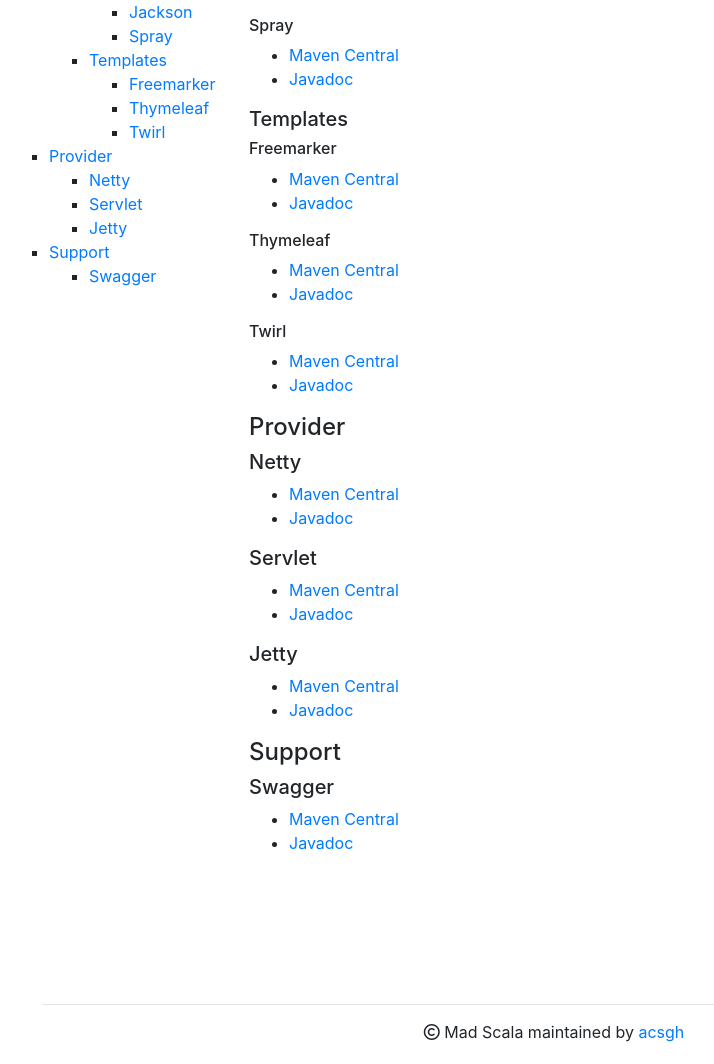
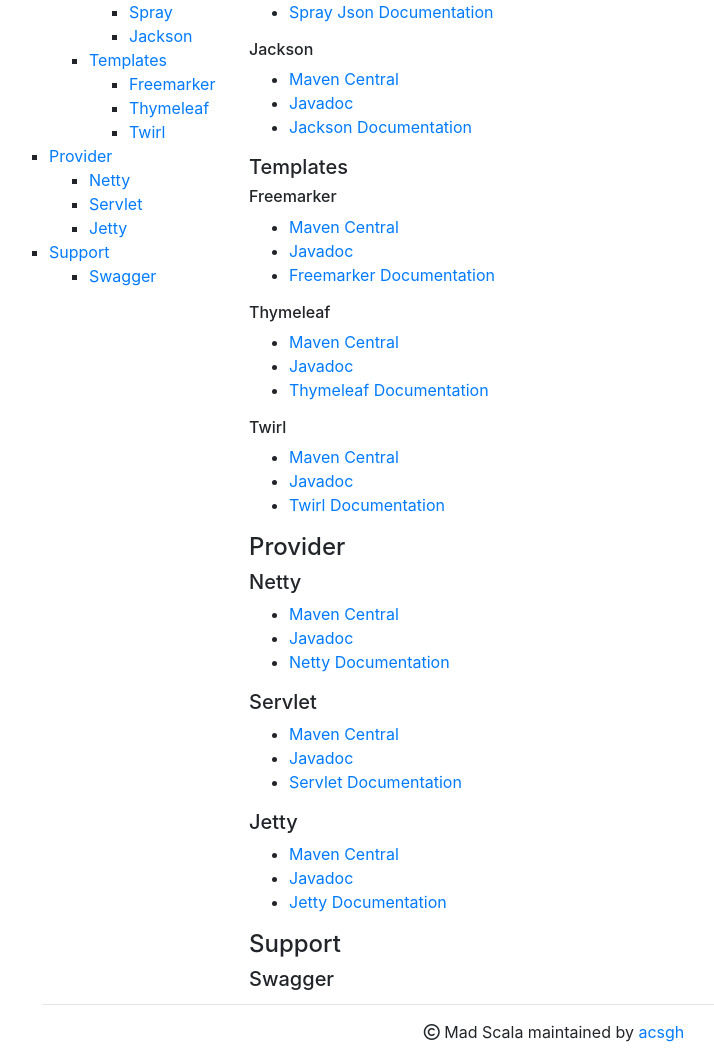
Before and after one commit to acsgh/mad-scala, a Jekyll site: the page built from docs/documentation.md, in a window 1280 px wide and 1400 px high, scrolled down 427 px. Shown: the part 336-1400 px from the top of the window, without its empty margins (86-800 px from the left). Built offline with Jekyll 4.4.1, drawn with Linux system fonts in a browser that asks for light colours; nearby versions of some CDN libraries; our own code applies the rules of GitHub Pages for plain Markdown files; some of the changed text lies outside the part shown.

Commit message:
Added useful links

```diff
--- a/docs/documentation.md
+++ b/docs/documentation.md
@@ -51,6 +51,20 @@ Contains the basic routing logic it has two submodules, one to handle only http
 #### Converters
 
 ##### JSON
+
+###### Spray
+<ul>
+<li>
+<a href="https://mvnrepository.com/artifact/com.github.acsgh.mad.scala.server.converter.json/spray_2.13/{{ site.current_version }}" target="_blank">Maven Central</a>
+</li>
+<li>
+<a href="https://javadoc.io/doc/com.github.acsgh.mad.scala.server.converter.json/spray_2.13/latest/acsgh/mad/scala/server/converter/json/spray/index.html" target="_blank">Javadoc</a>
+</li>
+<li>
+<a href="https://github.com/spray/spray-json" target="_blank">Spray Json Documentation</a>
+</li>
+</ul>
+
 ###### Jackson
 
 <ul>
@@ -60,16 +74,11 @@ Contains the basic routing logic it has two submodules, one to handle only http
 <li>
 <a href="https://javadoc.io/doc/com.github.acsgh.mad.scala.server.converter.json/jackson_2.13/latest/acsgh/mad/scala/server/converter/json/jackson/index.html" target="_blank">Javadoc</a>
 </li>
-</ul>
-###### Spray
-<ul>
 <li>
-<a href="https://mvnrepository.com/artifact/com.github.acsgh.mad.scala.server.converter.json/spray_2.13/{{ site.current_version }}" target="_blank">Maven Central</a>
-</li>
-<li>
-<a href="https://javadoc.io/doc/com.github.acsgh.mad.scala.server.converter.json/spray_2.13/latest/acsgh/mad/scala/server/converter/json/spray/index.html" target="_blank">Javadoc</a>
+<a href="https://github.com/FasterXML/jackson" target="_blank">Jackson Documentation</a>
 </li>
 </ul>
+
 ##### Templates
 ###### Freemarker
 <ul>
@@ -79,7 +88,11 @@ Contains the basic routing logic it has two submodules, one to handle only http
 <li>
 <a href="https://javadoc.io/doc/com.github.acsgh.mad.scala.server.converter.template/freemarker_2.13/latest/acsgh/mad/scala/server/converter/template/freemarker/index.html" target="_blank">Javadoc</a>
 </li>
+<li>
+<a href="https://freemarker.apache.org/" target="_blank">Freemarker Documentation</a>
+</li>
 </ul>
+
 ###### Thymeleaf
 <ul>
 <li>
@@ -88,7 +101,11 @@ Contains the basic routing logic it has two submodules, one to handle only http
 <li>
 <a href="https://javadoc.io/doc/com.github.acsgh.mad.scala.server.converter.template/thymeleaf_2.13/latest/acsgh/mad/scala/server/converter/template/thymeleaf/index.html" target="_blank">Javadoc</a>
 </li>
+<li>
+<a href="https://www.thymeleaf.org/index.html" target="_blank">Thymeleaf Documentation</a>
+</li>
 </ul>
+
 ###### Twirl
 <ul>
 <li>
@@ -96,6 +113,9 @@ Contains the basic routing logic it has two submodules, one to handle only http
 </li>
 <li>
 <a href="https://javadoc.io/doc/com.github.acsgh.mad.scala.server.converter.template/twirl_2.13/latest/acsgh/mad/scala/server/converter/template/twirl/index.html" target="_blank">Javadoc</a>
+</li>
+<li>
+<a href="https://github.com/playframework/twirl" target="_blank">Twirl Documentation</a>
 </li>
 </ul>
 
@@ -108,6 +128,9 @@ Contains the basic routing logic it has two submodules, one to handle only http
 <li>
 <a href="https://javadoc.io/doc/com.github.acsgh.mad.scala.server.provider/netty_2.13/latest/acsgh/mad/scala/server/provider/netty/index.html" target="_blank">Javadoc</a>
 </li>
+<li>
+<a href="https://netty.io/" target="_blank">Netty Documentation</a>
+</li>
 </ul>
 
 ##### Servlet
@@ -118,6 +141,9 @@ Contains the basic routing logic it has two submodules, one to handle only http
 <li>
 <a href="https://javadoc.io/doc/com.github.acsgh.mad.scala.server.provider/servlet_2.13/latest/acsgh/mad/scala/server/provider/servlet/index.html" target="_blank">Javadoc</a>
 </li>
+<li>
+<a href="https://www.oracle.com/technetwork/java/index-jsp-135475.html" target="_blank">Servlet Documentation</a>
+</li>
 </ul>
 
 ##### Jetty
@@ -127,6 +153,9 @@ Contains the basic routing logic it has two submodules, one to handle only http
 </li>
 <li>
 <a href="https://javadoc.io/doc/com.github.acsgh.mad.scala.server.provider/jetty_2.13/latest/acsgh/mad/scala/server/provider/jetty/index.html" target="_blank">Javadoc</a>
+</li>
+<li>
+<a href="https://www.eclipse.org/jetty/" target="_blank">Jetty Documentation</a>
 </li>
 </ul>
 
@@ -139,6 +168,9 @@ Contains the basic routing logic it has two submodules, one to handle only http
 <li>
 <a href="https://javadoc.io/doc/com.github.acsgh.mad.scala.server.support/swagger_2.13/latest/acsgh/mad/scala/server/support/swagger/index.html" target="_blank">Javadoc</a>
 </li>
+<li>
+<a href="https://swagger.io/" target="_blank">Swagger Documentation</a>
+</li>
 </ul>
 
 </div>
```
